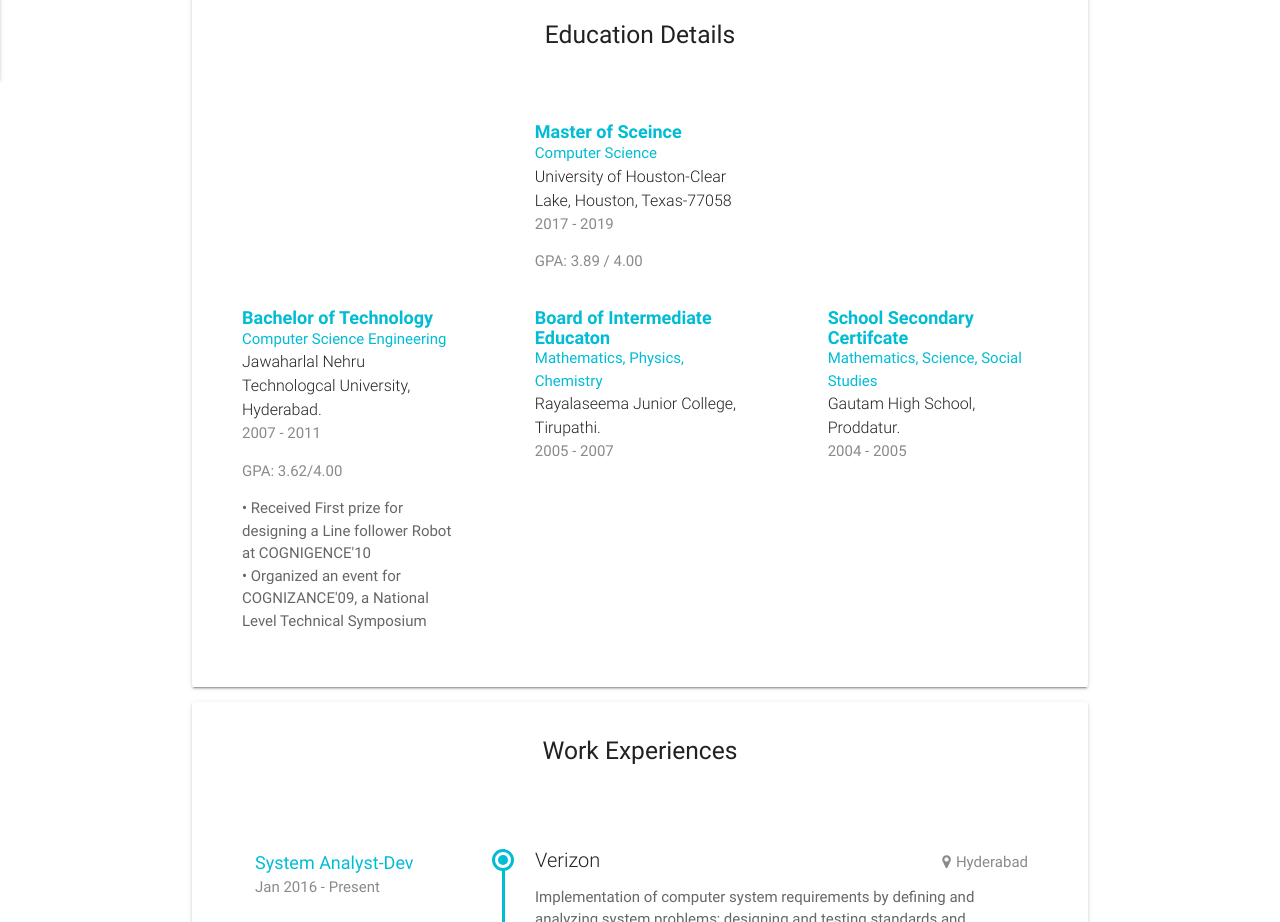
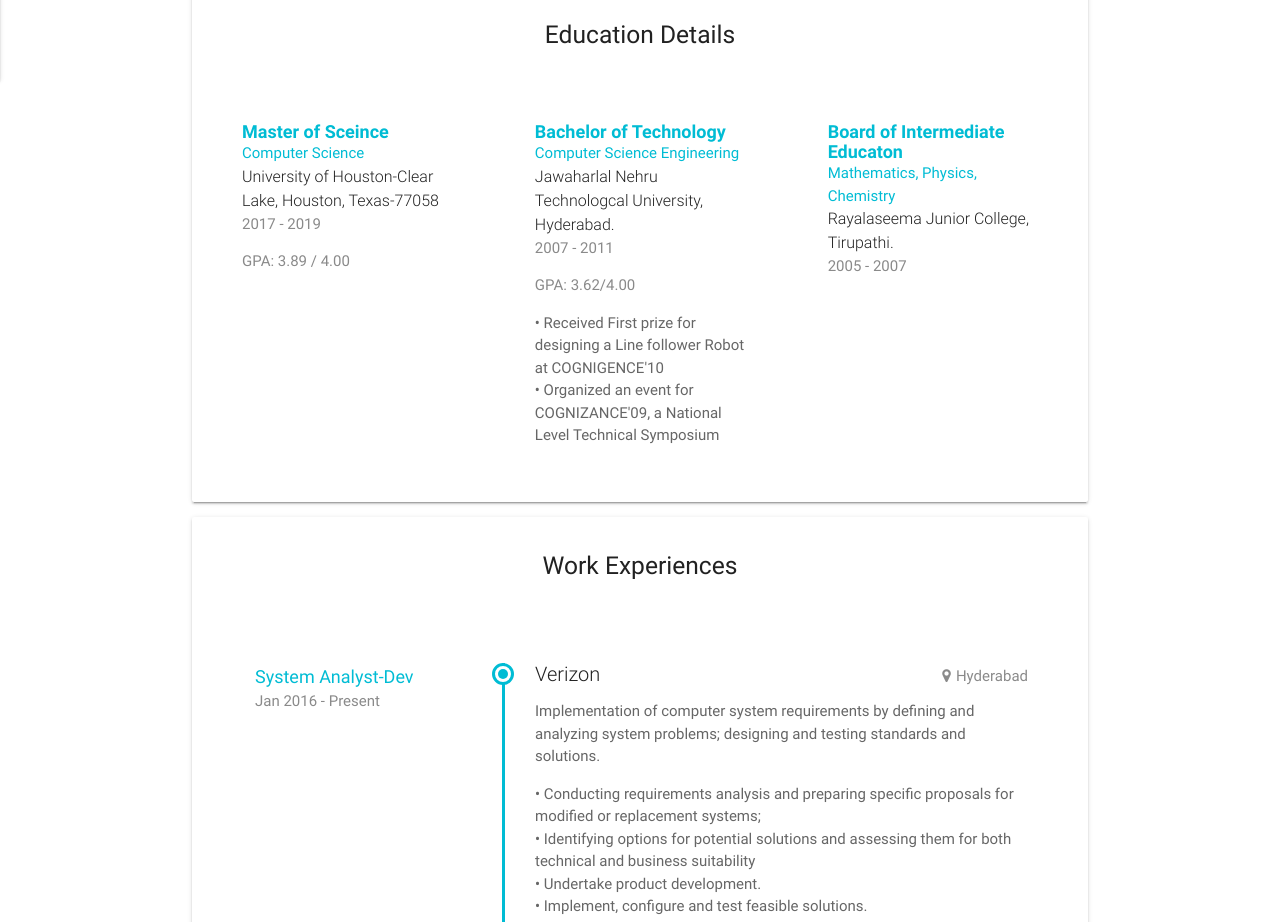
Before and after one commit to nagarjunakuppala/portfolio, a plain HTML site: page index.html in a window 1280 px wide. Shown: the part 780-1702 px from the top of the page. Drawn offline with nearby package versions, Linux system fonts and the light colour scheme.

Commit message:
Update index.html

```diff
--- a/index.html
+++ b/index.html
@@ -95,18 +95,6 @@
 				<div class="container-fluid">
 					<div class="row">
 						<div class="col s12 m12 l4">
-      							<!--<div class="item-inner">
-                        					<h3 class="degree"><b>Master of Sceince</b></h3>
-								<div class="course">
-                            						Computer Science
-                        					</div>
-                        					<div class="education-body">
-                            						University of Houston-Clear Lake, Houston, Texas-77058
-                        					</div>
-                        					<div class="time">2017 - 2019</div>
-                    					</div>-->
-    						</div>
-						<div class="col s12 m12 l4">
       							<div class="item-inner">
                         					<h3 class="degree"><b>Master of Sceince</b></h3>
 								<div class="course">
@@ -119,25 +107,7 @@
 								<div class="time">GPA: 3.89 / 4.00</div>
                     					</div>
     						</div>
-						<div class="col s12 m12 l4"></div>
-						<!--<div class="col s12 m6 l4">
-      							<div class="item-inner">
-								<h3 class="degree"><b>IELTS</b></h3>
-								<div class="education-body">
-                            						6.5
-                        					</div>
-								<div class="time">
-									Speaking: 6.0
-									Listining: 6.5
-									Reading: 6.5
-									Writing: 6.0
-								</div>
-							</div>
-						</div>-->
-
-    					</div>
- 					 <div class="row">
-    						<div class="col s12 m12 l4">
+						<div class="col s12 m12 l4">
       							<div class="item-inner">
                         					<h3 class="degree"><b>Bachelor of Technology</b></h3>
 								<div class="course">
@@ -156,8 +126,8 @@
 								</div>
                     					</div>
     						</div>
-    						<div class="col s12 m12 l4">
-     							 <div class="item-inner">
+						<div class="col s12 m12 l4">
+							<div class="item-inner">
                         					<h3 class="degree"><b>Board of Intermediate Educaton</b></h3>
 								<div class="course">
                             						Mathematics, Physics, Chemistry
@@ -170,6 +140,29 @@
 
                         					</div>
                     					</div>
+						</div>
+						<!--<div class="col s12 m6 l4">
+      							<div class="item-inner">
+								<h3 class="degree"><b>IELTS</b></h3>
+								<div class="education-body">
+                            						6.5
+                        					</div>
+								<div class="time">
+									Speaking: 6.0
+									Listining: 6.5
+									Reading: 6.5
+									Writing: 6.0
+								</div>
+							</div>
+						</div>-->
+
+    					</div>
+ 					<!-- <div class="row">
+    						<div class="col s12 m12 l4">
+
+    						</div>
+    						<div class="col s12 m12 l4">
+
     						</div>
 						<div class="col s12 m12 l4">
      							 <div class="item-inner">
@@ -179,14 +172,14 @@
                         					</div>
                         					<div class="education-body">
                             						Gautam High School, Proddatur.
-                        					</div><!--//education-body-->
+                        					</div>
                         					<div class="time">2004 - 2005</div>
                         					<div class="desc">
 
                         					</div>
                     					</div>
     						</div>
-  					</div>
+  					</div>-->
 				</div>
 
 
```
